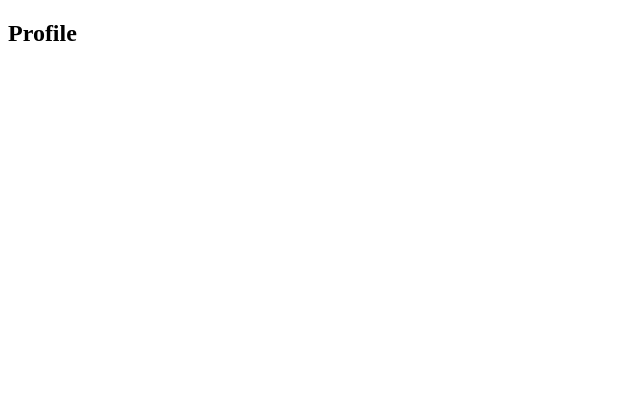
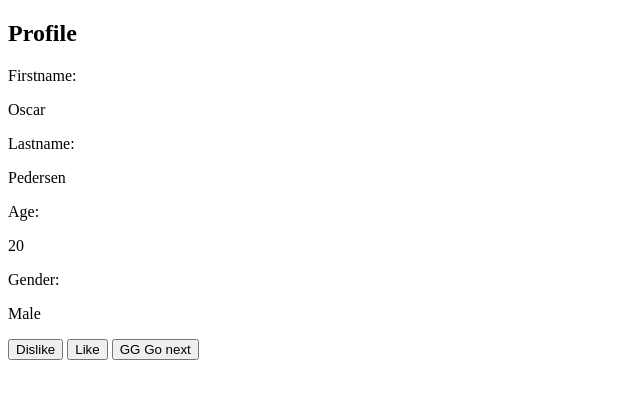
Before and after one commit to Dreyer2960/progeksamen, a plain HTML site: page View/Matching.html in a window 1280 px wide. Shown: the whole page, without its empty margins (0-640 px from the left). Drawn offline with Linux system fonts and the light colour scheme.

Commit message:
023 progess on matching function

```diff
--- a/View/Matching.html
+++ b/View/Matching.html
@@ -7,6 +7,25 @@
         <div>
             <h2>Profile</h2>
         </div>
-
+        <div>
+            <label>Firstname:</label>
+            <p id="firstnameID"></p>
+        </div>
+        <div>
+            <label>Lastname:</label>
+            <p id="lastnameID"></p>
+        </div>
+        <div>
+            <label>Age:</label>
+            <p id="ageID"></p>
+        </div>
+        <div>
+            <label>Gender:</label>
+            <p id="genderID"></p>
+        </div>
+        <button>Dislike</button>
+        <button>Like</button>
+        <button onclick="goNext()">GG Go next</button>
+        <script src="Users.js"></script>
     </body>
 </html>
--- /dev/null
+++ b/View/Users.js
@@ -0,0 +1,57 @@
+class  User{
+    constructor(firstName, lastName, age, gender){
+        this.firstName=firstName;
+        this.lastName=lastName;
+        this.age=age;
+        this.gender=gender;
+    }
+}
+
+
+let Oscar = new User("Oscar", "Pedersen", 20, "Male");
+let Mike = new User ("Mike", "Jensen", 21, "Male");
+let Christian = new User("Christian", "Bredgaard", 20, "Male");
+let Anna = new User("Anna", "Nielsen", 22, "Female");
+let Kristine = new User("Kristine", "Andersen", 21, "Female");
+
+
+let otherUsers = [Oscar, Mike, Christian, Anna, Kristine];
+
+const firstnameID = document.getElementById("firstnameID");
+const lastnameID = document.getElementById("lastnameID");
+const ageID = document.getElementById("ageID");
+const genderID = document.getElementById("genderID");
+
+
+
+window.onload =
+firstnameID.innerHTML = otherUsers[0].firstName;
+lastnameID.innerHTML = otherUsers[0].lastName;
+ageID.innerHTML = otherUsers[0].age;
+genderID.innerHTML = otherUsers[0].gender;
+
+
+let i=1
+
+function goNext(){
+
+    if(i>=otherUsers.length){
+        console.log(otherUsers[i])
+        alert("Det er ikke flere at matche med. Tryk ok for at vende tilbage til forsiden.")
+        location.href="../View/Homepage.html"
+
+    } else if (i<otherUsers.length){
+        console.log(otherUsers[i])
+        showUser(i);
+        return i++
+    }
+}
+
+
+function showUser(){
+    //console.log(otherUsers[i])
+    firstnameID.innerHTML = otherUsers[i].firstName
+    lastnameID.innerHTML = otherUsers[i].lastName
+    ageID.innerHTML = otherUsers[i].age
+    genderID.innerHTML = otherUsers[i].gender
+}
```
Also changed, not shown: Module/Users.js (deleted, +0 -21 lines).
